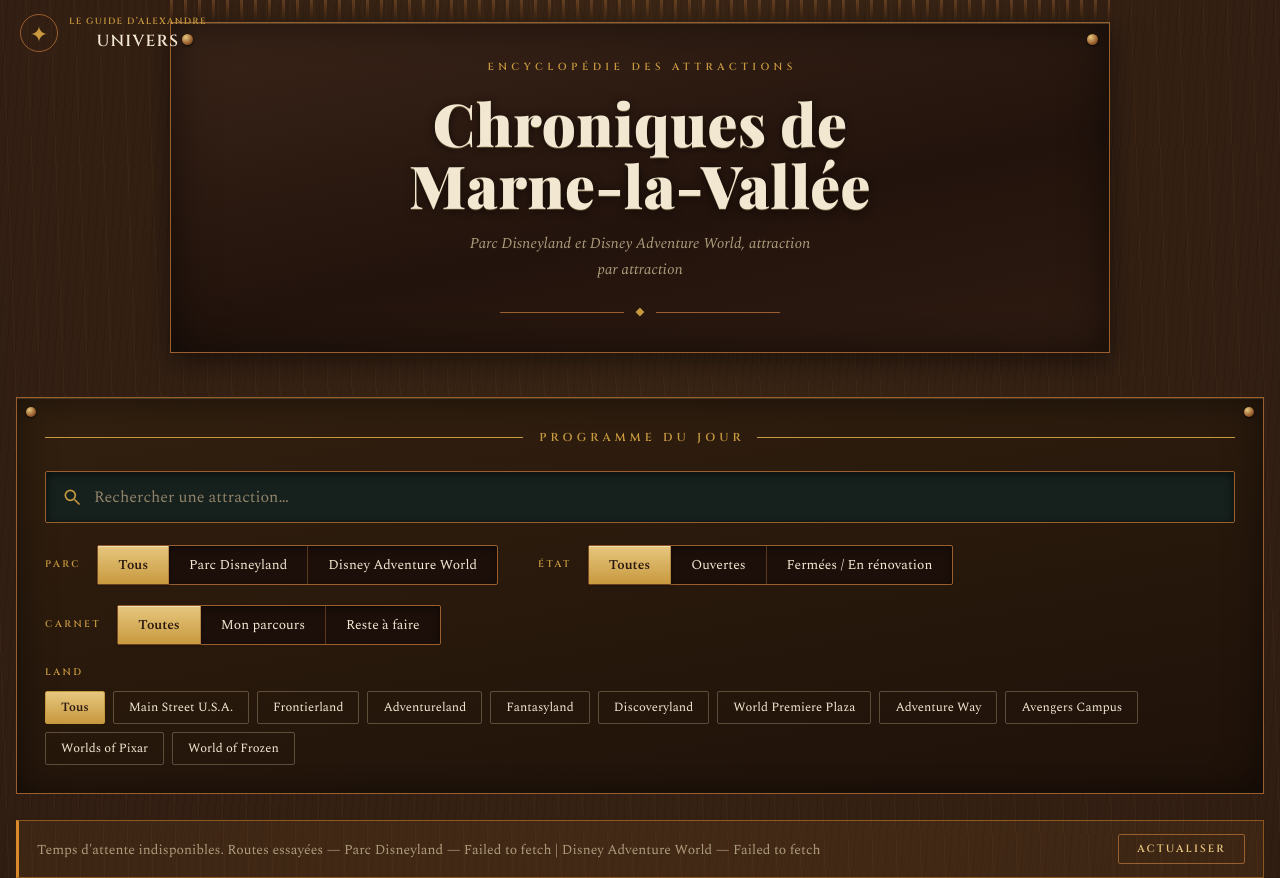
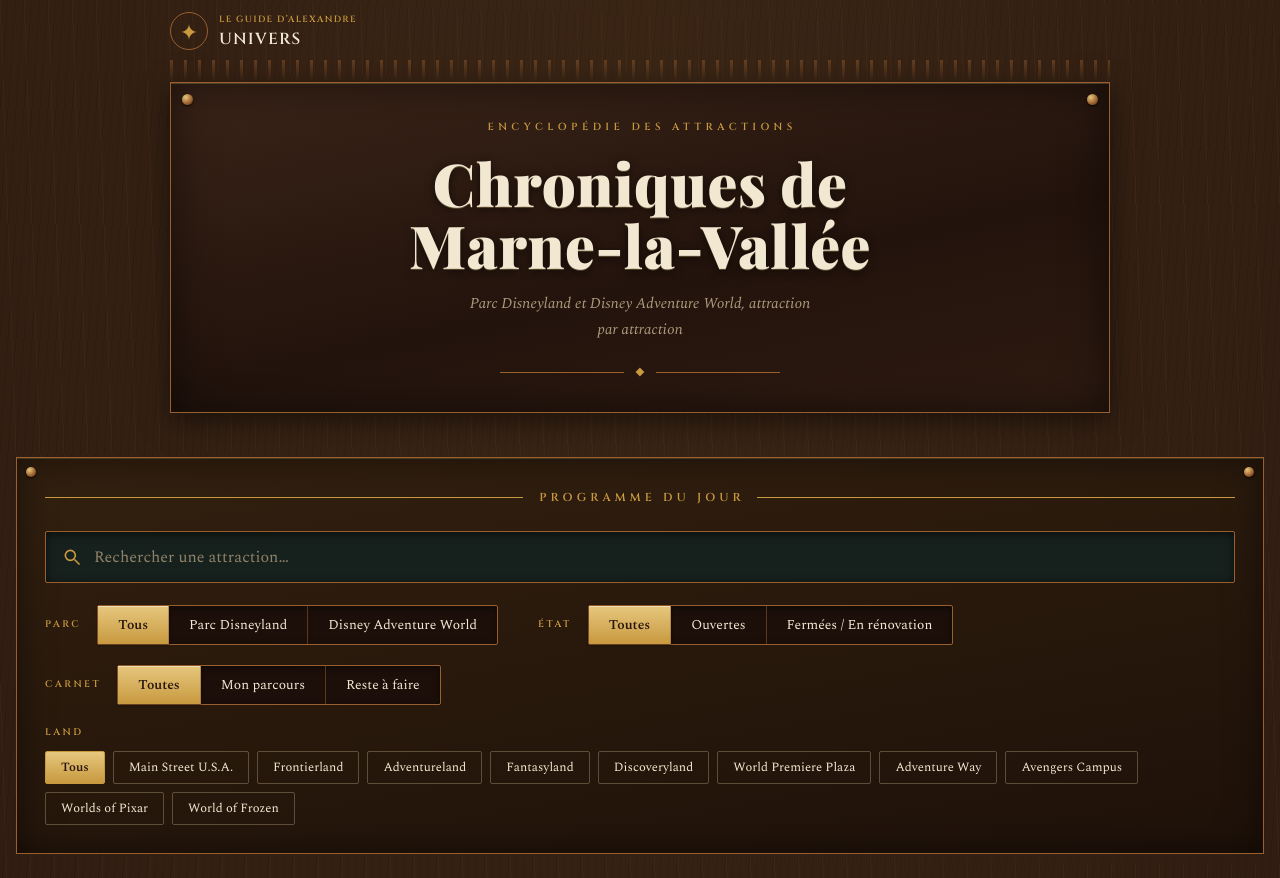
Before and after one commit to Eradess63/chroniques-marne-la-vallee, a plain HTML site: page index.html in a window 1280 px wide. Shown: the top 878 px of the page. Drawn offline with nearby package versions, Linux system fonts and the light colour scheme; no server answers; a web font is replaced by a local one.

Commit message:
Aligner le bandeau UNIVERS des Chroniques

```diff
--- a/index.html
+++ b/index.html
@@ -23,20 +23,20 @@
 <link rel="stylesheet" href="css/style.css?v=202611222003">
 
 <style>
-.universe-brand{position:absolute;z-index:4;top:14px;left:20px;display:inline-flex;align-items:center;gap:11px;color:var(--encre);text-decoration:none;white-space:nowrap}
+.universe-brand{position:relative;z-index:4;display:flex;align-items:center;gap:11px;width:min(940px,100%);margin:12px auto 10px;color:var(--encre);text-align:left;text-decoration:none;white-space:nowrap}
 .universe-brand__seal{display:grid;place-items:center;flex:none;width:38px;height:38px;border:1px solid var(--cuivre);border-radius:50%;color:var(--laiton);font:22px var(--font-display)}
 .universe-brand__text small,.universe-brand__text strong{display:block}
 .universe-brand__text small{color:var(--laiton);font:600 9px var(--font-plaque);letter-spacing:.15em}
 .universe-brand__text strong{margin-top:3px;color:var(--encre);font:600 16px var(--font-plaque);letter-spacing:.08em}
 .universe-brand:hover .universe-brand__seal,.universe-brand:focus-visible .universe-brand__seal{border-color:var(--laiton-clair)}
-@media(max-width:640px){.universe-brand{top:12px;left:12px;gap:9px}.universe-brand__seal{width:36px;height:36px;font-size:20px}.universe-brand__text small{font-size:8px}.universe-brand__text strong{font-size:14px}}
+@media(max-width:640px){.universe-brand{margin:10px auto 8px;gap:9px}.universe-brand__seal{width:36px;height:36px;font-size:20px}.universe-brand__text small{font-size:8px}.universe-brand__text strong{font-size:14px}}
 </style>
 </head>
 <body>
 
 <header class="masthead">
+  <a class="universe-brand" href="https://univers-alexandre.alexandre-207cc.workers.dev/" aria-label="Retour aux univers d’Alexandre"><span class="universe-brand__seal" aria-hidden="true">✦</span><span class="universe-brand__text"><small>LE GUIDE D’ALEXANDRE</small><strong>UNIVERS</strong></span></a>
   <div class="deco-top" aria-hidden="true"></div>
-  <a class="universe-brand" href="https://univers-alexandre.alexandre-207cc.workers.dev/" aria-label="Retour aux univers d’Alexandre"><span class="universe-brand__seal" aria-hidden="true">✦</span><span class="universe-brand__text"><small>LE GUIDE D’ALEXANDRE</small><strong>UNIVERS</strong></span></a>
   <div class="sign">
     <span class="sign__corner sign__corner--tl" aria-hidden="true"></span>
     <span class="sign__corner sign__corner--tr" aria-hidden="true"></span>
```
